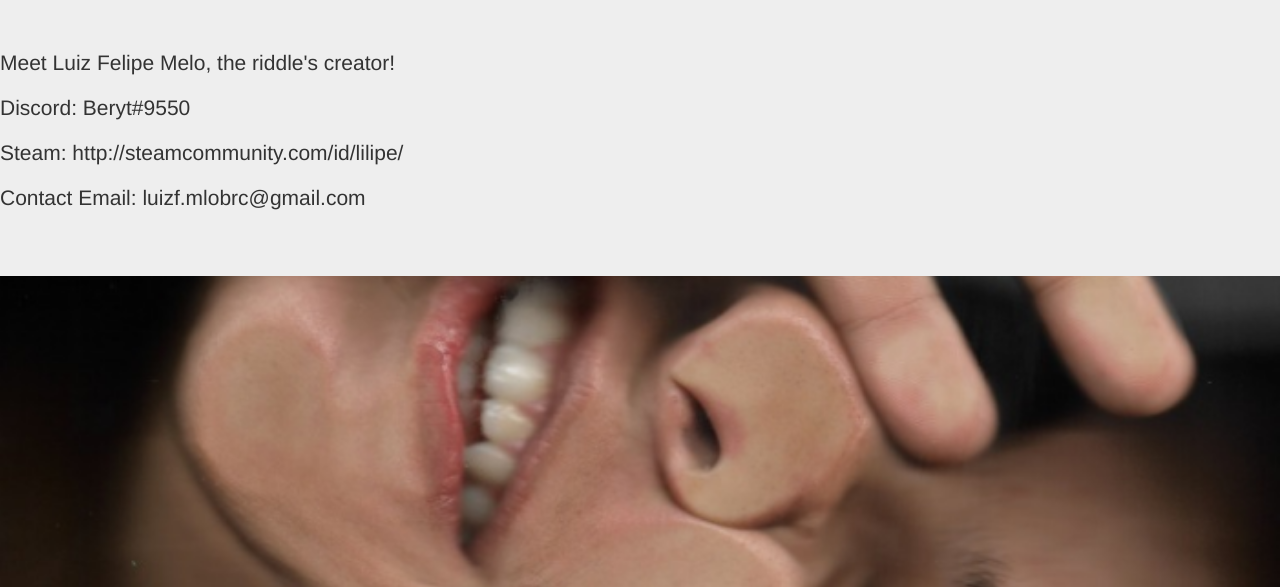
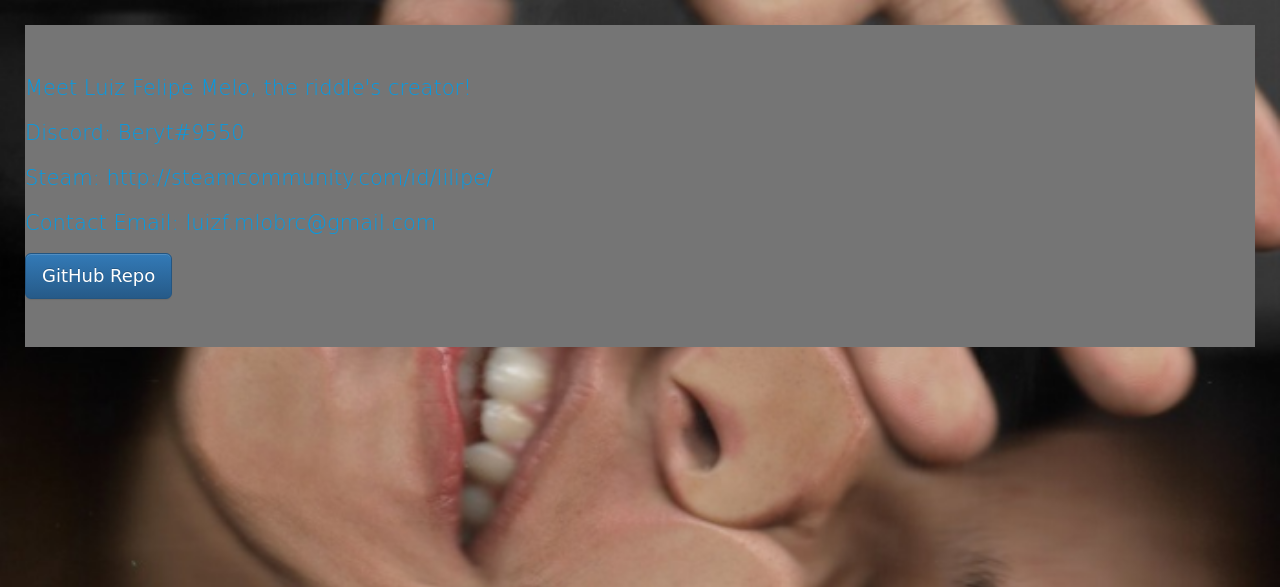
Before and after one commit to luizmlo/my-first-blog, a Django app: template blog/templates/blog/retarded.html in a window 1280 px wide. Shown: the top 587 px of the page. Run offline with Django 3.2, Linux system fonts and the light colour scheme; the template is opened without the code that fills it, so the values that code supplies are empty; some libraries are stand-ins or nearby versions.

Commit message:
Css changes

```diff
--- a/blog/static/css/retarded.css
+++ b/blog/static/css/retarded.css
@@ -1,4 +1,16 @@
 body {
     background-image: url("retarded.png");
     background-size: 100%;
+    font-family: 'Poiret One', cursive;
+    margin: 25px;
+    color: #039BE5;
+    background-color: #424242;
 }
+
+h1 {
+    color: #3F51B5;
+}
+
+.jumbotron {
+    background-color: #757575;
+}
--- a/blog/templates/blog/retarded.html
+++ b/blog/templates/blog/retarded.html
@@ -17,6 +17,7 @@
         <p>Discord: Beryt#9550</p>
         <p>Steam: http://steamcommunity.com/id/lilipe/ </p>
         <p>Contact Email: luizf.mlobrc@gmail.com </p>
+        <a class="btn btn-primary btn-lg" href="http://github.com/luizmlo/my-first-blog/" role="button">GitHub Repo</a>
     </div>
 </body>
 </html>
```
